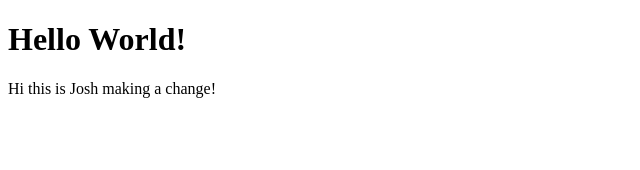
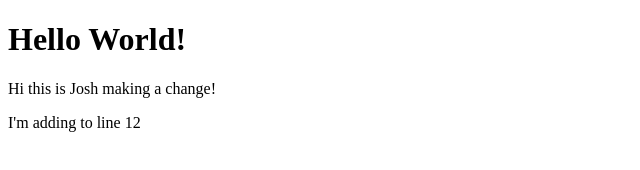
Before and after one commit to Dojo-StephanieM/MarchGItSession2, a plain HTML site: page index.html in a window 1280 px wide. Shown: the whole page, without its empty margins (0-640 px from the left). Drawn offline with Linux system fonts and the light colour scheme.

Commit message:
adding new line 12

```diff
--- a/index.html
+++ b/index.html
@@ -9,5 +9,6 @@
 <body>
   <h1>Hello World!</h1>
   <p>Hi this is Josh making a change!</p>
+  <p>I'm adding to line 12</p>
 </body>
 </html>
```
